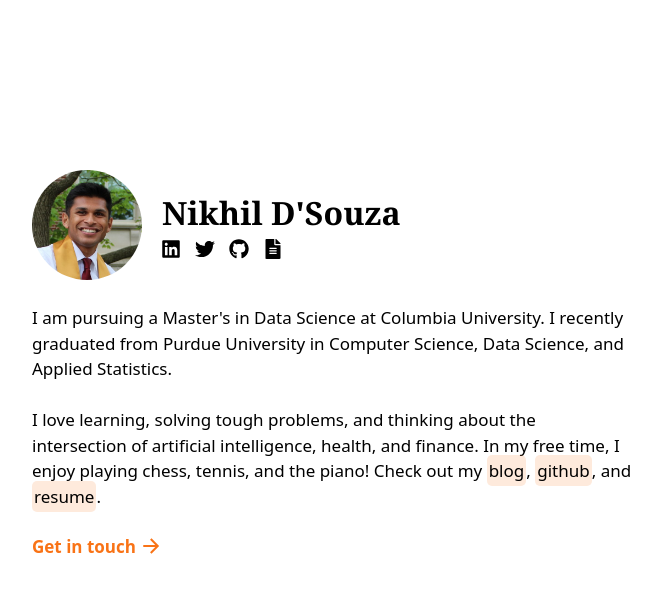
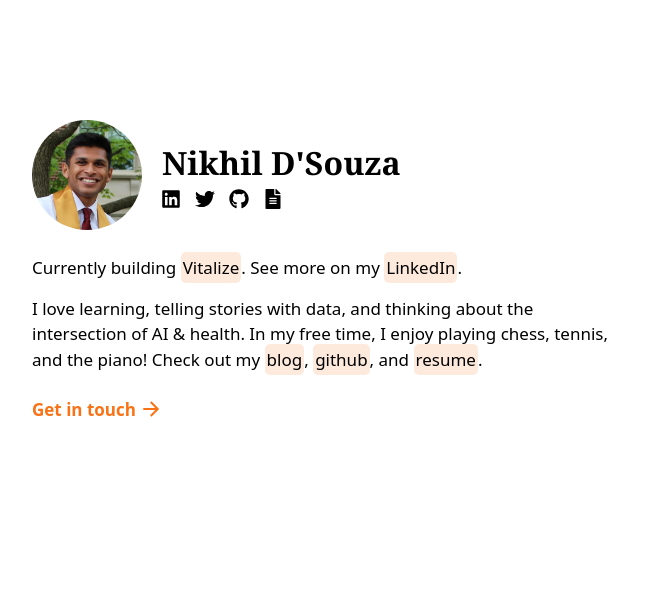
Before and after one commit to nikhiljay/personal-website, a Gatsby site: page / in a window 1280 px wide. Shown: the whole page, without its empty margins (308-969 px from the left). Built offline with nearby package versions, Linux system fonts and the light colour scheme; Gatsby itself is replaced by a stand-in of ours.

Commit message:
Updated blurb and resume

```diff
--- a/src/pages/index.css
+++ b/src/pages/index.css
@@ -3,18 +3,18 @@ h1 {
   color: var(--text-color);
 }
 
+br {
+  display: block; /* makes it have a width */
+  content: ""; /* clears default height */
+  margin-top: 15px; /* change this to whatever height you want it */
+}
+
 .header {
   position: relative;
-  margin-top: 150px;
+  margin-top: 100px;
   display: flex;
   align-items: center;
   flex-direction: row;
-}
-
-@media (max-width: 768px) {
-  .header {
-    margin-top: 100px;
-  }
 }
 
 .name {
--- a/src/pages/index.js
+++ b/src/pages/index.js
@@ -57,11 +57,17 @@ const IndexPage = () => (
       </div>
     </div>
     <p className="description">
-      I am pursuing a Master's in Data Science at Columbia University. I recently graduated from Purdue University in Computer Science, Data Science, and Applied Statistics.
-      <br />
-      <br />I love learning, solving tough problems, and thinking about the
-      intersection of artificial intelligence, health, and finance. In my free time, I
-      enjoy playing chess, tennis, and the piano! Check out my{" "}
+      Currently building{" "}
+      <a href="https://vitalizecare.co" target="_blank" rel="noreferrer">
+        Vitalize
+      </a>. See more on my {" "}
+      <a href="https://www.linkedin.com/in/nikhiljdsouza/" target="_blank" rel="noreferrer">
+        LinkedIn
+      </a>.
+
+      <br /><br />
+
+      I love learning, telling stories with data, and thinking about the intersection of AI & health. In my free time, I enjoy playing chess, tennis, and the piano! Check out my{" "}
       <a href="https://blog.nikhil.ai/" target="_blank" rel="noreferrer">
         blog
       </a>
```
Also changed, not shown: 1 other file.
